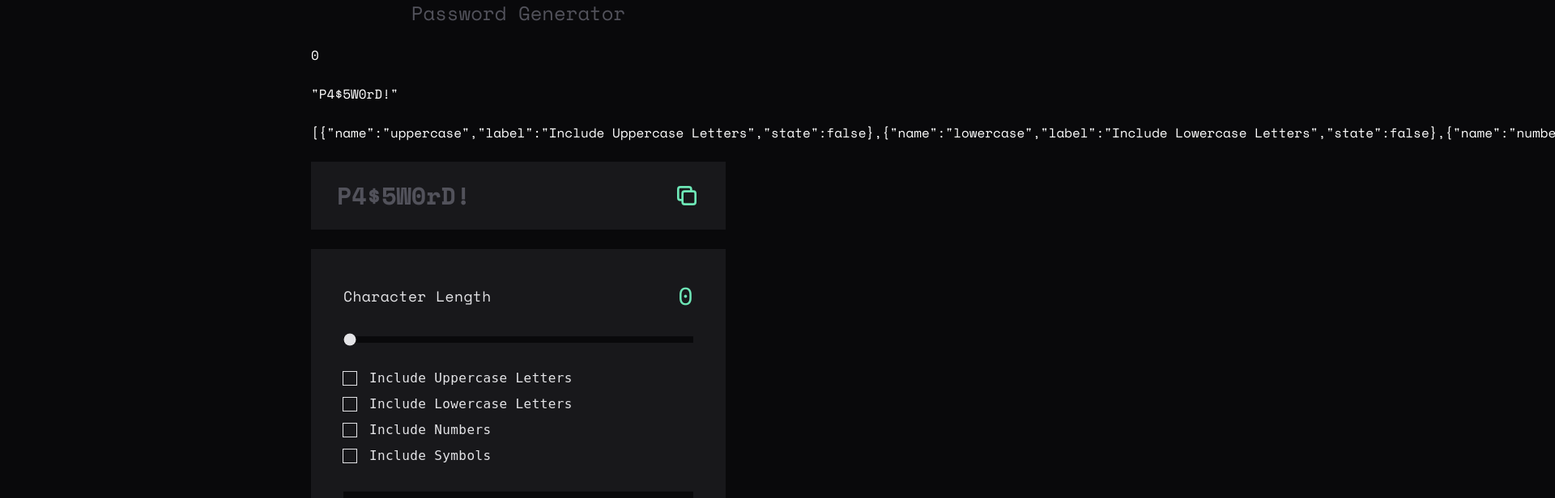
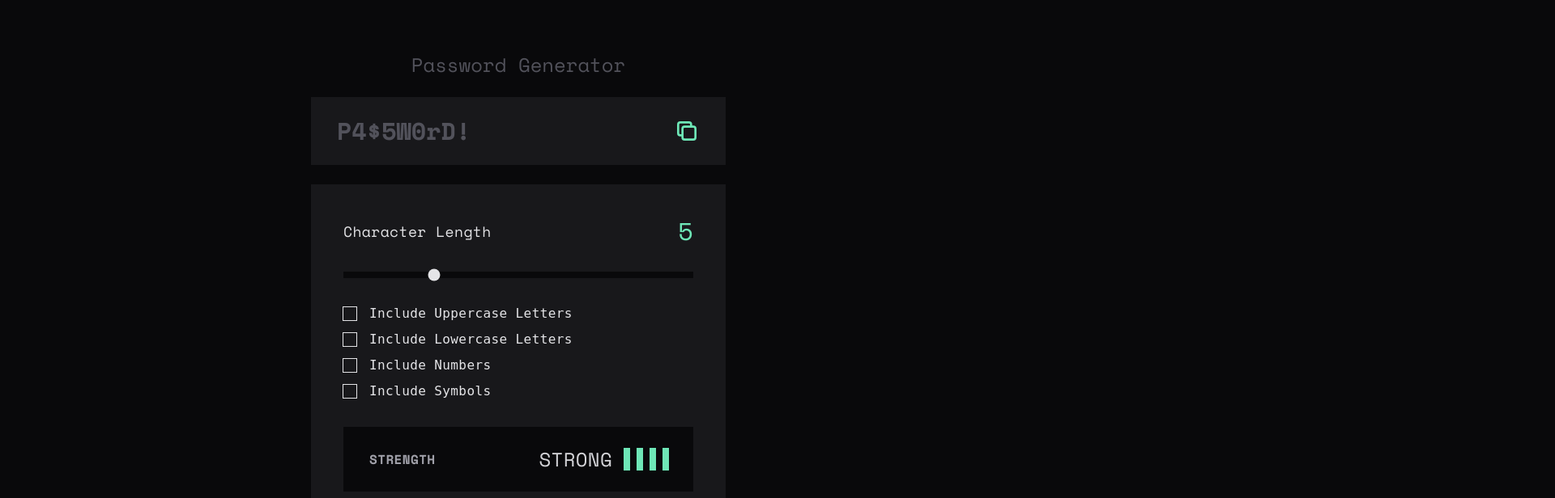
Before and after one commit to trav164/password-generator, a SvelteKit app: page / in a window 1280 px wide. Shown: the top 616 px of the page at 81% size, 1920 px wide, since content can reach past the window. Built offline with nearby package versions, Linux system fonts and the light colour scheme.

Commit message:
Before implementing package

```diff
--- a/src/password.ts
+++ b/src/password.ts
@@ -25,4 +25,4 @@ export const settings = writable([
     }
 ]);
 
-export const passwordLength = writable(0);
+export const passwordLength = writable(5);
--- a/src/routes/+page.svelte
+++ b/src/routes/+page.svelte
@@ -7,9 +7,9 @@
 <main class="flex flex-col gap-6">
 	<h1 class="mx-auto text-2xl text-zinc-600">Password Generator</h1>
 
-	<pre class="text-white">{JSON.stringify($passwordLength)}</pre>
+	<!-- <pre class="text-white">{JSON.stringify($passwordLength)}</pre>
 	<pre class="text-white">{JSON.stringify($password)}</pre>
-	<pre class="text-white">{JSON.stringify($settings)}</pre>
+	<pre class="text-white">{JSON.stringify($settings)}</pre> -->
 	<PasswordDisplay />
 	<Generator />
 </main>
```
